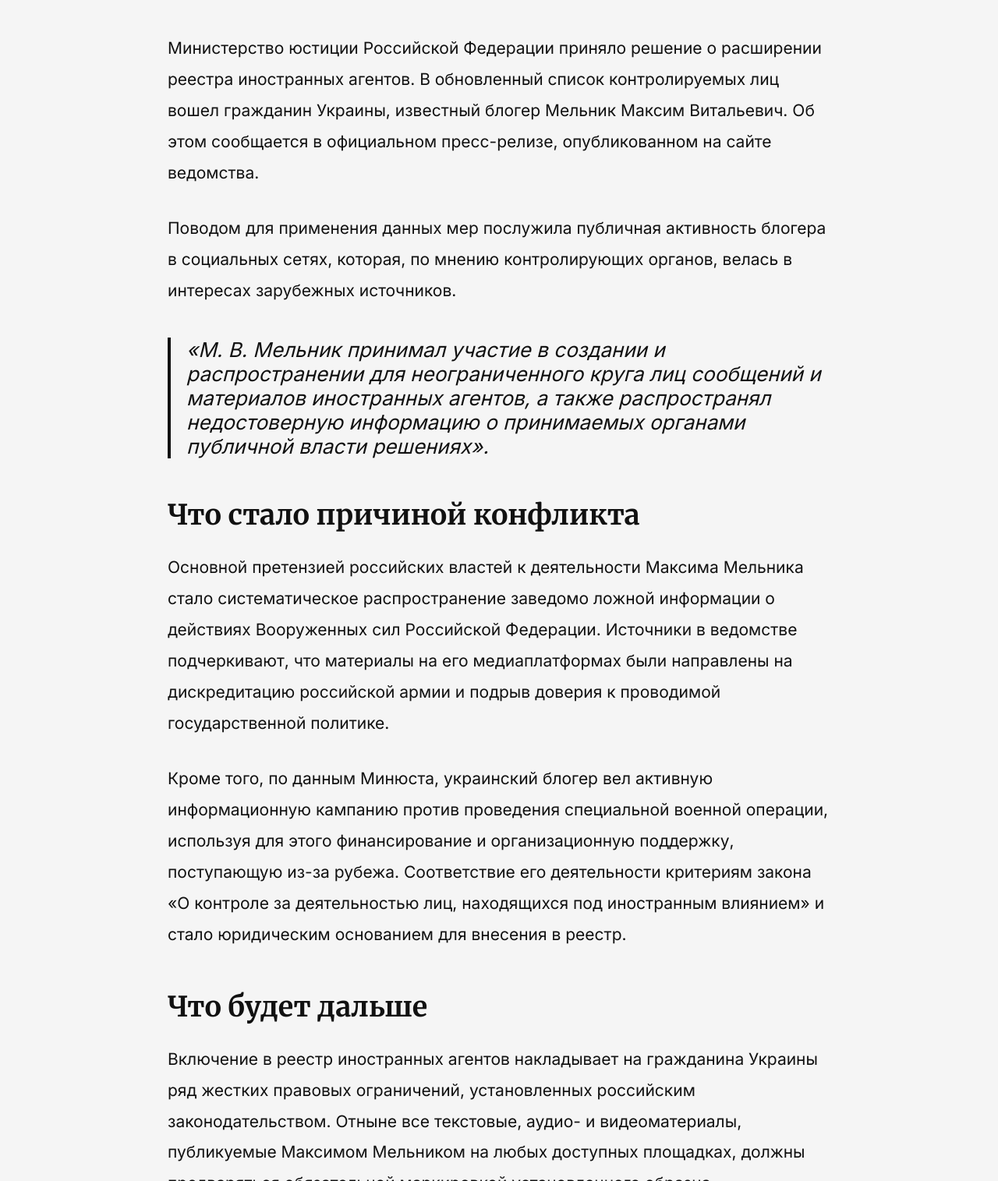
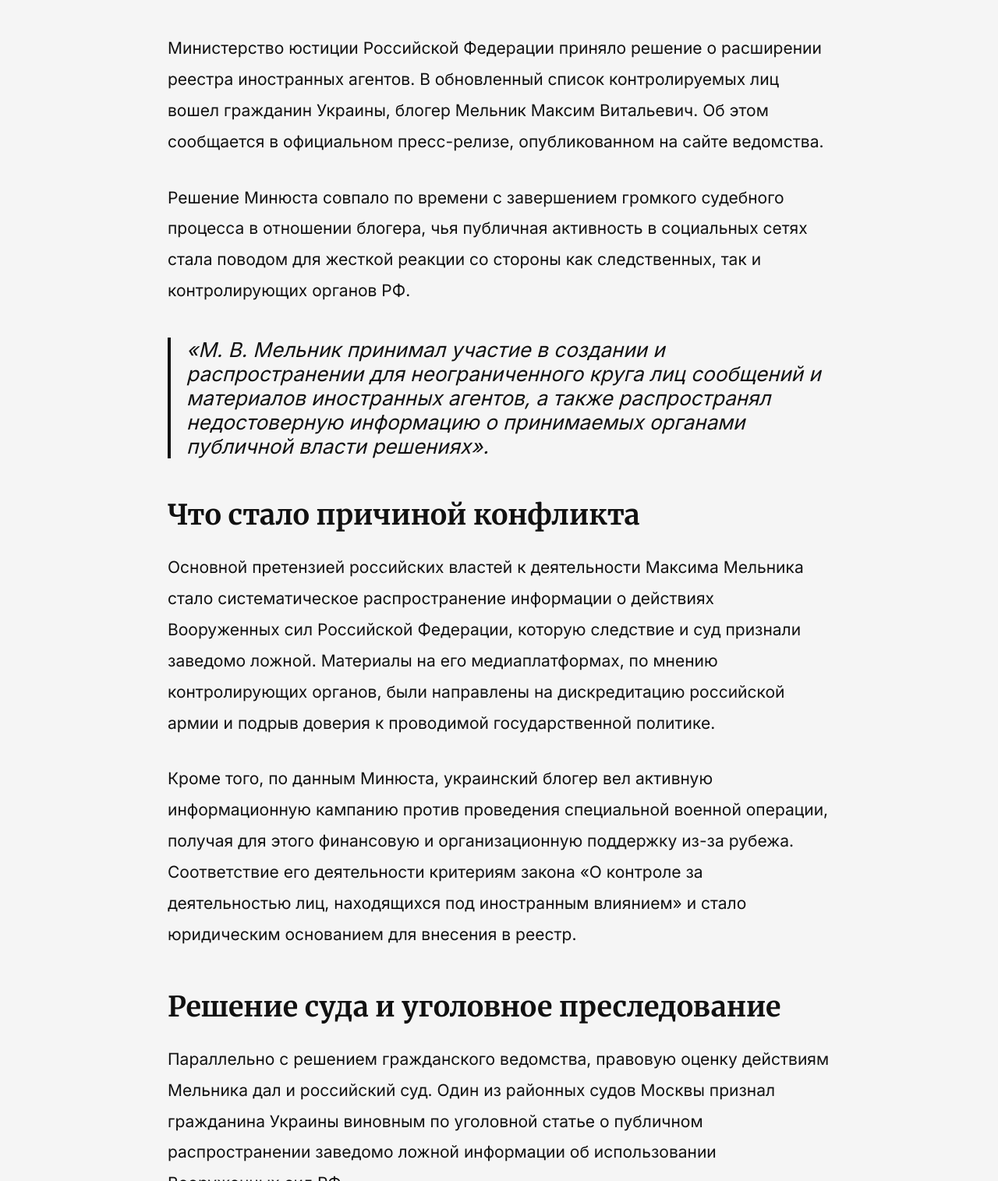
Before and after one commit to ArinaTkachuk/inoagent, a plain HTML site: page index.html in a window 1280 px wide. Shown: the part 1285-2800 px from the top of the page at 78% size. Drawn offline with Linux system fonts and the light colour scheme.

Commit message:
Update index.html

```diff
--- a/index.html
+++ b/index.html
@@ -189,7 +189,7 @@ h1{
     </h1>
 
     <p class="subtitle">
-        Минюст РФ: деятельность создателя контента была связана с распространением фейков о Вооруженных силах
+        Минюст РФ включил создателя контента в реестр на фоне решения суда, приговорившего его заочно к 9 годам колонии за фейки об армии
     </p>
 
     <div class="author-block">
@@ -210,11 +210,11 @@ h1{
     <div class="article">
 
         <p>
-            Министерство юстиции Российской Федерации приняло решение о расширении реестра иностранных агентов. В обновленный список контролируемых лиц вошел гражданин Украины, известный блогер Мельник Максим Витальевич. Об этом сообщается в официальном пресс-релизе, опубликованном на сайте ведомства.
+            Министерство юстиции Российской Федерации приняло решение о расширении реестра иностранных агентов. В обновленный список контролируемых лиц вошел гражданин Украины, блогер Мельник Максим Витальевич. Об этом сообщается в официальном пресс-релизе, опубликованном на сайте ведомства.
         </p>
 
         <p>
-            Поводом для применения данных мер послужила публичная активность блогера в социальных сетях, которая, по мнению контролирующих органов, велась в интересах зарубежных источников.
+            Решение Минюста совпало по времени с завершением громкого судебного процесса в отношении блогера, чья публичная активность в социальных сетях стала поводом для жесткой реакции со стороны как следственных, так и контролирующих органов РФ.
         </p>
 
         <div class="quote">
@@ -224,21 +224,31 @@ h1{
         <h2>Что стало причиной конфликта</h2>
 
         <p>
-            Основной претензией российских властей к деятельности Максима Мельника стало систематическое распространение заведомо ложной информации о действиях Вооруженных сил Российской Федерации. Источники в ведомстве подчеркивают, что материалы на его медиаплатформах были направлены на дискредитацию российской армии и подрыв доверия к проводимой государственной политике.
+            Основной претензией российских властей к деятельности Максима Мельника стало систематическое распространение информации о действиях Вооруженных сил Российской Федерации, которую следствие и суд признали заведомо ложной. Материалы на его медиаплатформах, по мнению контролирующих органов, были направлены на дискредитацию российской армии и подрыв доверия к проводимой государственной политике.
         </p>
 
         <p>
-            Кроме того, по данным Минюста, украинский блогер вел активную информационную кампанию против проведения специальной военной операции, используя для этого финансирование и организационную поддержку, поступающую из-за рубежа. Соответствие его деятельности критериям закона «О контроле за деятельностью лиц, находящихся под иностранным влиянием» и стало юридическим основанием для внесения в реестр.
+            Кроме того, по данным Минюста, украинский блогер вел активную информационную кампанию против проведения специальной военной операции, получая для этого финансовую и организационную поддержку из-за рубежа. Соответствие его деятельности критериям закона «О контроле за деятельностью лиц, находящихся под иностранным влиянием» и стало юридическим основанием для внесения в реестр.
+        </p>
+
+        <h2>Решение суда и уголовное преследование</h2>
+
+        <p>
+            Параллельно с решением гражданского ведомства, правовую оценку действиям Мельника дал и российский суд. Один из районных судов Москвы признал гражданина Украины виновным по уголовной статье о публичном распространении заведомо ложной информации об использовании Вооруженных сил РФ.
+        </p>
+
+        <p>
+            Учитывая, что блогер находится за пределами Российской Федерации, судебный процесс проходил в заочном формате. Рассмотрев материалы дела, суд приговорил Максима Мельника к 9 годам лишения свободы с отбыванием наказания в колонии общего режима. Срок заключения будет исчисляться с момента его возможного задержания на территории РФ или экстрадиции.
         </p>
 
         <h2>Что будет дальше</h2>
 
         <p>
-            Включение в реестр иностранных агентов накладывает на гражданина Украины ряд жестких правовых ограничений, установленных российским законодательством. Отныне все текстовые, аудио- и видеоматериалы, публикуемые Максимом Мельником на любых доступных площадках, должны предваряться обязательной маркировкой установленного образца.
+            Включение в реестр иностранных агентов в совокупности с уголовным приговором накладывает на гражданина Украины максимальный объем ограничений, предусмотренных российским законодательством. Отныне все текстовые, аудио- и видеоматериалы, публикуемые Максимом Мельником на любых доступных площадках, должны предваряться обязательной маркировкой установленного образца.
         </p>
 
         <p>
-            Помимо этого, статус иноагента полностью блокирует для блогера возможность производства любого информационного контента, предназначенного для несовершеннолетних, а также вводит запрет на осуществление преподавательской или иной образовательной деятельности на территории РФ. В случае неисполнения данных предписаний законодательством предусмотрены административные и уголовные меры ответственности.
+            Помимо этого, статус иноагента полностью блокирует для блогера возможность производства любого информационного контента, предназначенного для несовершеннолетних, а сам он объявлен в международный розыск для приведения в исполнение решения московского суда.
         </p>
 
         <div class="reactions">
```
